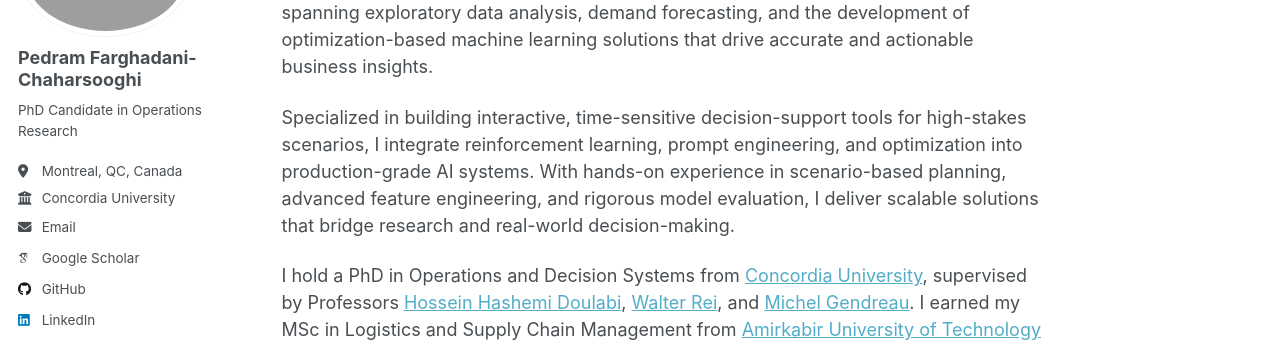
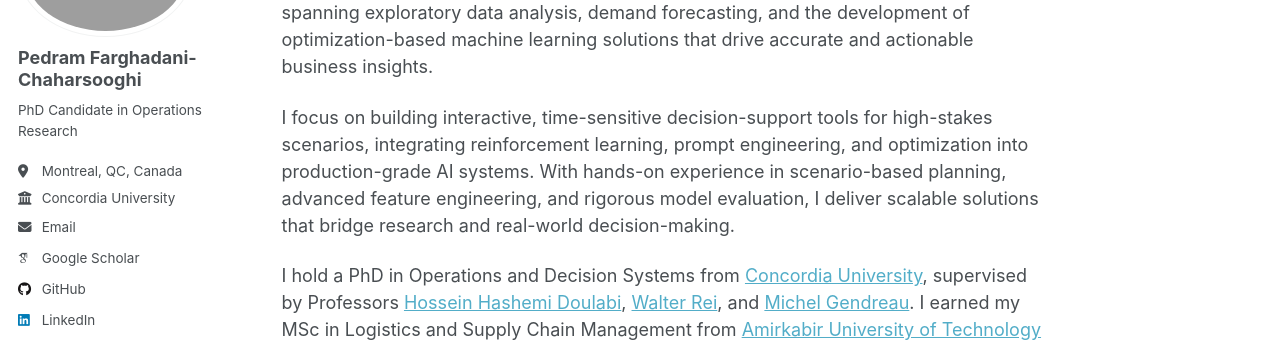
Before and after one commit to Pedram-Fdi/Pedram-Fdi.github.io, a Jekyll site: the page built from _pages/about.md, in a window 1280 px wide and 1102 px high. Shown: the part 196-538 px from the top of the window. Built offline with Jekyll 4.4.1, drawn with Linux system fonts in a browser that asks for light colours; some web fonts are replaced.

Commit message:
Update about.md

```diff
--- a/_pages/about.md
+++ b/_pages/about.md
@@ -9,7 +9,7 @@ redirect_from:
 
 **Data Scientist at [Yeji Data Lab](https://yejidatalab.com/)** specializing in **Operations Research (OR)** and **Machine Learning (ML)**. My work bridges analytical modeling and data-driven intelligence, spanning exploratory data analysis, demand forecasting, and the development of optimization-based machine learning solutions that drive accurate and actionable business insights.
 
-Specialized in building interactive, time-sensitive decision-support tools for high-stakes scenarios, I integrate reinforcement learning, prompt engineering, and optimization into production-grade AI systems. With hands-on experience in scenario-based planning, advanced feature engineering, and rigorous model evaluation, I deliver scalable solutions that bridge research and real-world decision-making.
+I focus on building interactive, time-sensitive decision-support tools for high-stakes scenarios, integrating reinforcement learning, prompt engineering, and optimization into production-grade AI systems. With hands-on experience in scenario-based planning, advanced feature engineering, and rigorous model evaluation, I deliver scalable solutions that bridge research and real-world decision-making.
 
 I hold a PhD in Operations and Decision Systems from [Concordia University](https://www.concordia.ca/), supervised by Professors [Hossein Hashemi Doulabi](https://www.concordia.ca/faculty/hossein-hashemidoulabi.html), [Walter Rei](https://professeurs.uqam.ca/professeur/rei.walter/), and [Michel Gendreau](https://www.polymtl.ca/expertises/gendreau-michel). I earned my MSc in Logistics and Supply Chain Management from [Amirkabir University of Technology](https://aut.ac.ir/en) in 2020, under the supervision of Professor [Behrooz Karimi](https://aut.ac.ir/cv/2096/BEHROOZ-KARIMI?slc_lang=en&&cv=2096&mod=scv), and my BSc from [Isfahan University of Technology](https://english.iut.ac.ir/) in 2017.
 
```
